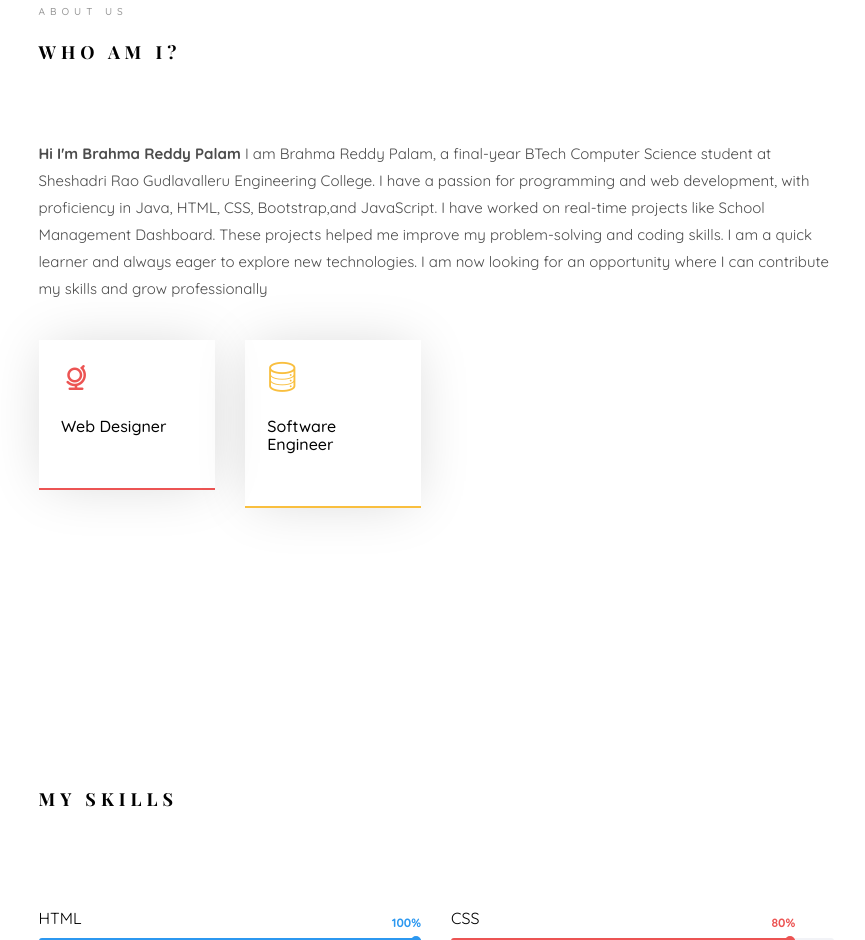
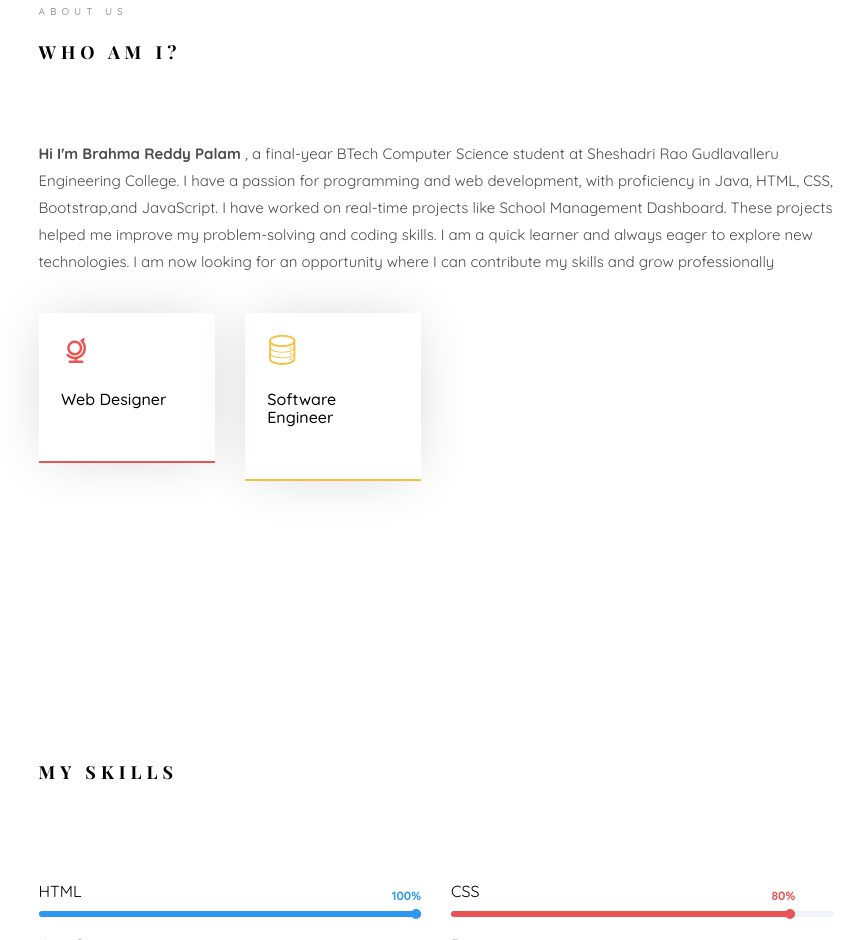
Before and after one commit to brahma2242p/MyPortfolio, a plain HTML site: page index.html in a window 1280 px wide. Shown: the part 1007-1947 px from the top of the page, without its empty margins (354-1219 px from the left). Drawn offline with nearby package versions, Linux system fonts and the light colour scheme; a small style sheet from the web is missing; files whose address does not match are found by name; a web font is replaced by a local one.

Commit message:
Update index.html

```diff
--- a/index.html
+++ b/index.html
@@ -22,7 +22,7 @@
   </script>
 
         <meta name="google-site-verification" content="ykw0paTVHKFI5zdiHSST53azRZZeuDNiUtv7I3fkJNI" />
-
+        <meta http-equiv='content-language' content='en-gb'>
         <meta name="google-site-verification" content="tSKqja60IVg7IWnbiQSSuEMpjeLdVtDJ00m9eLfPbiI" />
 	<meta charset="UTF-8" />
         <meta http-equiv="X-UA-Compatible" content="IE=edge" />
@@ -176,7 +176,7 @@
 									<div class="about-desc">
 										<span class="heading-meta">About Us</span>
 										<h2 class="colorlib-heading">Who Am I?</h2>
-										<p><strong>Hi I'm Brahma Reddy Palam </strong> I am Brahma Reddy Palam, a final-year BTech Computer Science student at Sheshadri Rao Gudlavalleru Engineering College. I have a passion for programming and web development, with proficiency in Java, HTML, CSS, Bootstrap,and JavaScript. I have worked on real-time projects like School Management Dashboard. These projects helped me improve my problem-solving and coding skills. I am a quick learner and always eager to explore new technologies. I am now looking for an opportunity where I can contribute my skills and grow professionally</p>
+										<p><strong>Hi I'm Brahma Reddy Palam </strong>, a final-year BTech Computer Science student at Sheshadri Rao Gudlavalleru Engineering College. I have a passion for programming and web development, with proficiency in Java, HTML, CSS, Bootstrap,and JavaScript. I have worked on real-time projects like School Management Dashboard. These projects helped me improve my problem-solving and coding skills. I am a quick learner and always eager to explore new technologies. I am now looking for an opportunity where I can contribute my skills and grow professionally</p>
 
 									</div>
 								</div>
```
